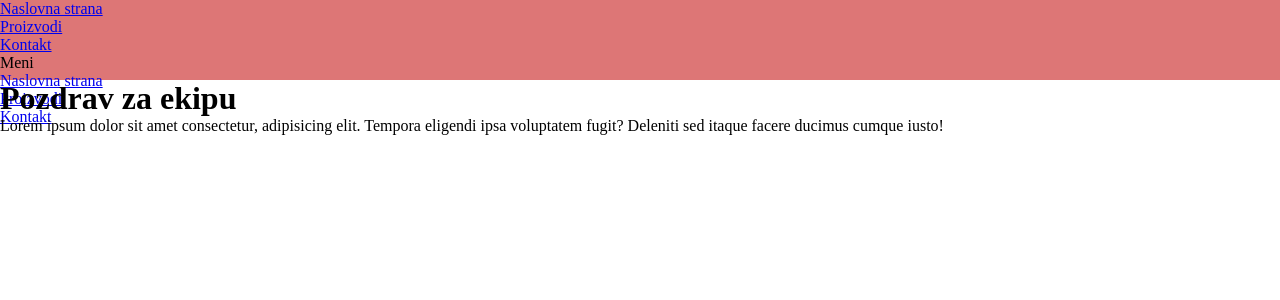
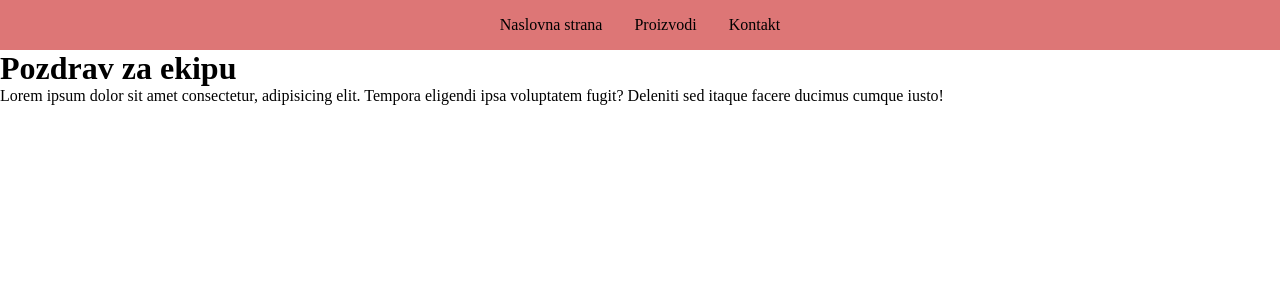
Before and after one commit to SasaAndjelkovic/ObukaPHP, a PHP site: page / in a window 1280 px wide. Shown: the top 300 px of the page. Run offline with PHP 8.4, Linux system fonts and the light colour scheme.

Commit message:
uradjen css za glavnu stranu

```diff
--- a/21mobileDesign/css/style.css
+++ b/21mobileDesign/css/style.css
@@ -6,9 +6,43 @@
 .header-div {
     width: 100%;
     background-color: rgba(197, 22, 22, 0.584);
-    height: 10vh;
+}
+
+.header-div .menu {
+    display: none;
 }
 
 .header-div ul {
+    list-style-type: none;
+}
+
+.header-div ul a {
     text-decoration: none;
+    color: black;
 }
+
+.menu-item {
+    padding: 1em;
+}
+
+.burger {
+    display: block;
+}
+
+.burger-menu {
+    display: flex;
+    flex-direction: column;
+}
+
+@media (width > 750px) {
+    .header-div .menu {
+        display: flex;
+        justify-content: center;
+    }
+    .burger {
+        display: none;
+    }
+    .burger-menu {
+        display: none;
+    }
+}
--- a/21mobileDesign/index.html
+++ b/21mobileDesign/index.html
@@ -1,11 +1,11 @@
 <!DOCTYPE html>
 <html lang="en">
   <head>
-    <meta charset="UTF-8">
-    <meta http-equiv="X-UA-Compatible" content="IE=edge">
-    <meta name="viewport" content="width=device-width, initial-scale=1.0">
-    <link rel="stylesheet" href="css/style.css">
-    <link rel="stylesheet" href="css/styleIndex.css">
+    <meta charset="UTF-8" />
+    <meta http-equiv="X-UA-Compatible" content="IE=edge" />
+    <meta name="viewport" content="width=device-width, initial-scale=1.0" />
+    <link rel="stylesheet" href="css/style.css" />
+    <link rel="stylesheet" href="css/styleIndex.css" />
     <title>Document</title>
   </head>
   <body>
@@ -18,15 +18,20 @@
       <div class="burger">
         <p class="burger-icon">Meni</p>
         <ul class="burger-menu">
-                <li class="burger-menu-item"><a href="index.html">Naslovna strana</a></li>
-                <li class="burger-menu-item"><a href="proizvodi.html">Proizvodi</a></li>
+          <li class="burger-menu-item">
+            <a href="index.html">Naslovna strana</a>
+          </li>
+          <li class="burger-menu-item">
+            <a href="proizvodi.html">Proizvodi</a>
+          </li>
           <li class="burger-menu-item"><a href="kontakt.html">Kontakt</a></li>
         </ul>
       </div>
     </div>
     <h1 id="naslovID" class="naslov istoNaslov">Pozdrav za ekipu</h1>
     <p id="tekst" class="nekiTekst">
-        Lorem ipsum dolor sit amet consectetur, adipisicing elit.
-        Tempora eligendi ipsa voluptatem fugit? Deleniti sed itaque facere ducimus cumque iusto!</p>
+      Lorem ipsum dolor sit amet consectetur, adipisicing elit. Tempora eligendi
+      ipsa voluptatem fugit? Deleniti sed itaque facere ducimus cumque iusto!
+    </p>
   </body>
 </html>
```
Lines whose indentation alone changed are shown as unchanged.
